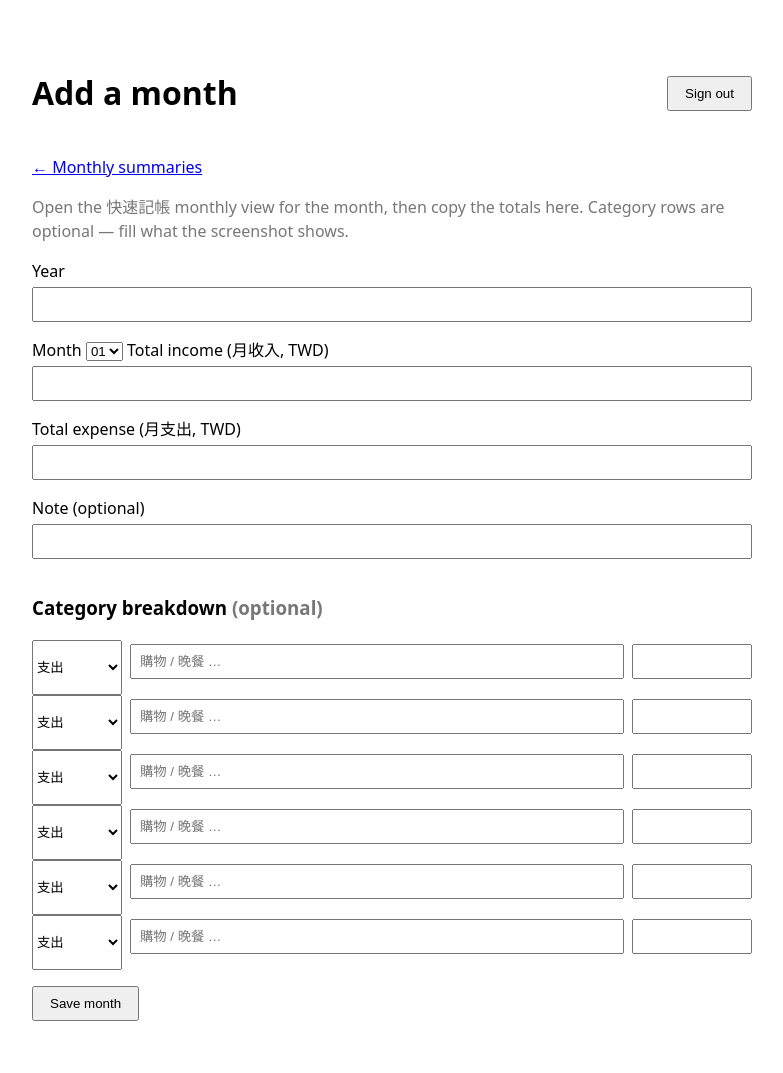
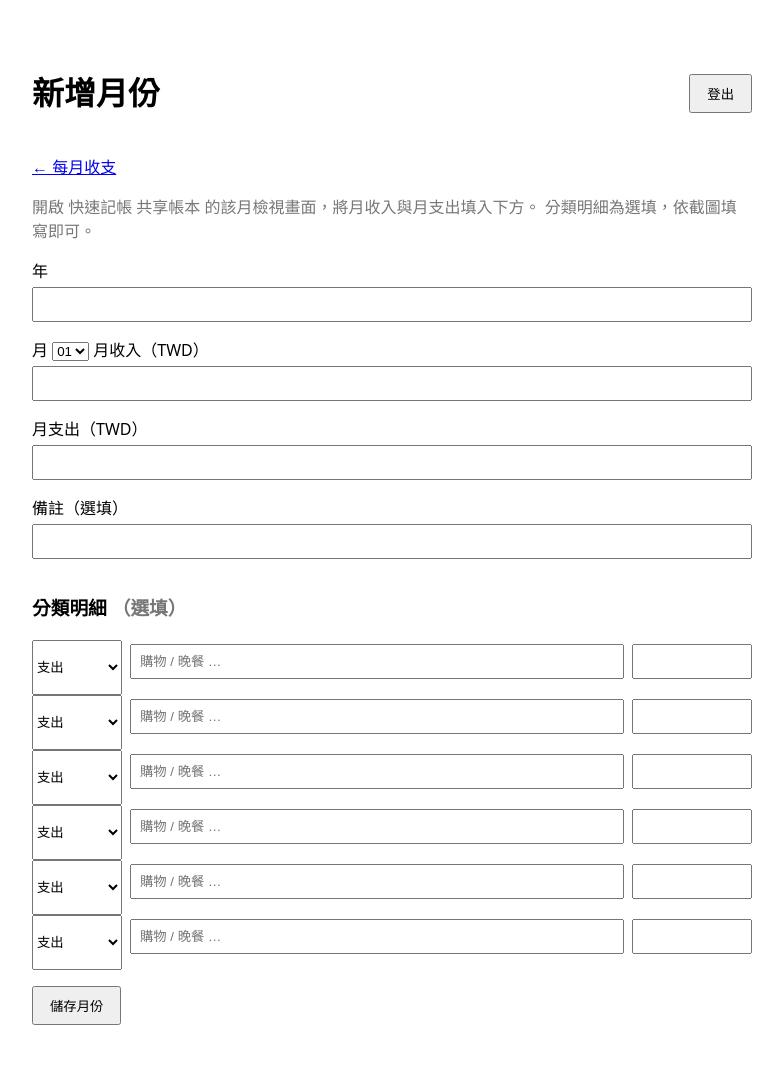
Before and after one commit to twbluenaxela/financetracker, a FastAPI app: template app/templates/month_form.html in a window 1280 px wide. Shown: the whole page, without its empty margins (248-1031 px from the left). Before the commit the page ends 1021 px from the top, so only its background shows below. Run offline with FastAPI, Linux system fonts and the light colour scheme; the template is opened without the code that fills it, so the values that code supplies are empty.

Commit message:
Localize entire UI to Traditional Chinese
Translate all templates (login, dashboard, monthly summaries, month
form) and user-facing validation/auth error messages to 繁體中文,
set html lang=zh-Hant. Verified end-to-end against Postgres.

https://claude.ai/code/session_01JFFt38LibHBCA5pQWLfb1n

```diff
--- a/app/routers/auth.py
+++ b/app/routers/auth.py
@@ -33,7 +33,7 @@ def login_submit(
         return templates.TemplateResponse(
             request,
             "login.html",
-            {"error": "Incorrect email or password."},
+            {"error": "帳號或密碼錯誤。"},
             status_code=401,
         )
 
--- a/app/routers/months.py
+++ b/app/routers/months.py
@@ -125,10 +125,10 @@ async def upsert_month(
         year = int(form.get("year", ""))
         month = int(form.get("month", ""))
     except ValueError:
-        return reject("Year and month must be numbers.")
+        return reject("年和月必須是數字。")
 
     if not (2000 <= year <= 2100) or not (1 <= month <= 12):
-        return reject("Year must be 2000-2100 and month 1-12.")
+        return reject("年須為 2000–2100，月須為 1–12。")
 
     income = _parse_money(form.get("total_income")) or Decimal(0)
     expense = _parse_money(form.get("total_expense")) or Decimal(0)
@@ -143,7 +143,7 @@ async def upsert_month(
             continue
         amount = _parse_money(amounts[i] if i < len(amounts) else None)
         if amount is None:
-            return reject(f"Category '{name}' needs a valid amount.")
+            return reject(f"分類「{name}」需要有效的金額。")
         kind = kinds[i] if i < len(kinds) else "expense"
         if kind not in ("expense", "income"):
             kind = "expense"
--- a/app/templates/base.html
+++ b/app/templates/base.html
@@ -1,9 +1,9 @@
 <!doctype html>
-<html lang="en">
+<html lang="zh-Hant">
   <head>
     <meta charset="utf-8" />
     <meta name="viewport" content="width=device-width, initial-scale=1" />
-    <title>{% block title %}Finance Tracker{% endblock %}</title>
+    <title>{% block title %}家庭理財{% endblock %}</title>
     <style>
       :root { color-scheme: light dark; }
       body {
--- a/app/templates/month_form.html
+++ b/app/templates/month_form.html
@@ -1,25 +1,25 @@
 {% extends "base.html" %}
 {% block title %}
-  {{ "Edit" if summary else "Add" }} month · Finance Tracker
+  {{ "編輯" if summary else "新增" }}月份 · 家庭理財
 {% endblock %}
 {% block body %}
   <header>
-    <h1>{{ "Edit" if summary else "Add" }} a month</h1>
-    <form method="post" action="/logout"><button type="submit">Sign out</button></form>
+    <h1>{{ "編輯" if summary else "新增" }}月份</h1>
+    <form method="post" action="/logout"><button type="submit">登出</button></form>
   </header>
-  <p><a href="/months">← Monthly summaries</a></p>
+  <p><a href="/months">← 每月收支</a></p>
   <p class="muted">
-    Open the 快速記帳 monthly view for the month, then copy the totals here.
-    Category rows are optional — fill what the screenshot shows.
+    開啟 快速記帳 共享帳本 的該月檢視畫面，將月收入與月支出填入下方。
+    分類明細為選填，依截圖填寫即可。
   </p>
   {% if error %}<p class="error">{{ error }}</p>{% endif %}
 
   <form method="post" action="/months">
-    <label>Year
+    <label>年
       <input type="number" name="year" min="2000" max="2100"
              value="{{ form.year }}" required />
     </label>
-    <label>Month
+    <label>月
       <select name="month" required>
         {% for m in range(1, 13) %}
           <option value="{{ m }}"
@@ -30,19 +30,19 @@
       </select>
     </label>
 
-    <label>Total income (月收入, TWD)
+    <label>月收入（TWD）
       <input type="number" step="0.01" min="0" name="total_income"
              value="{{ form.total_income if form.total_income is not none else '' }}" />
     </label>
-    <label>Total expense (月支出, TWD)
+    <label>月支出（TWD）
       <input type="number" step="0.01" min="0" name="total_expense"
              value="{{ form.total_expense if form.total_expense is not none else '' }}" />
     </label>
-    <label>Note (optional)
+    <label>備註（選填）
       <input type="text" name="note" value="{{ form.note or '' }}" />
     </label>
 
-    <h3>Category breakdown <span class="muted">(optional)</span></h3>
+    <h3>分類明細 <span class="muted">（選填）</span></h3>
     <div id="cats">
       {% set existing = summary.lines if summary else [] %}
       {% for line in existing %}
@@ -68,6 +68,6 @@
       {% endfor %}
     </div>
 
-    <p style="margin-top:1rem;"><button type="submit">Save month</button></p>
+    <p style="margin-top:1rem;"><button type="submit">儲存月份</button></p>
   </form>
 {% endblock %}
```
Also changed, not shown: app/templates/dashboard.html (+9 -9 lines), app/templates/login.html (+6 -6 lines), app/templates/months_list.html (+9 -9 lines).
